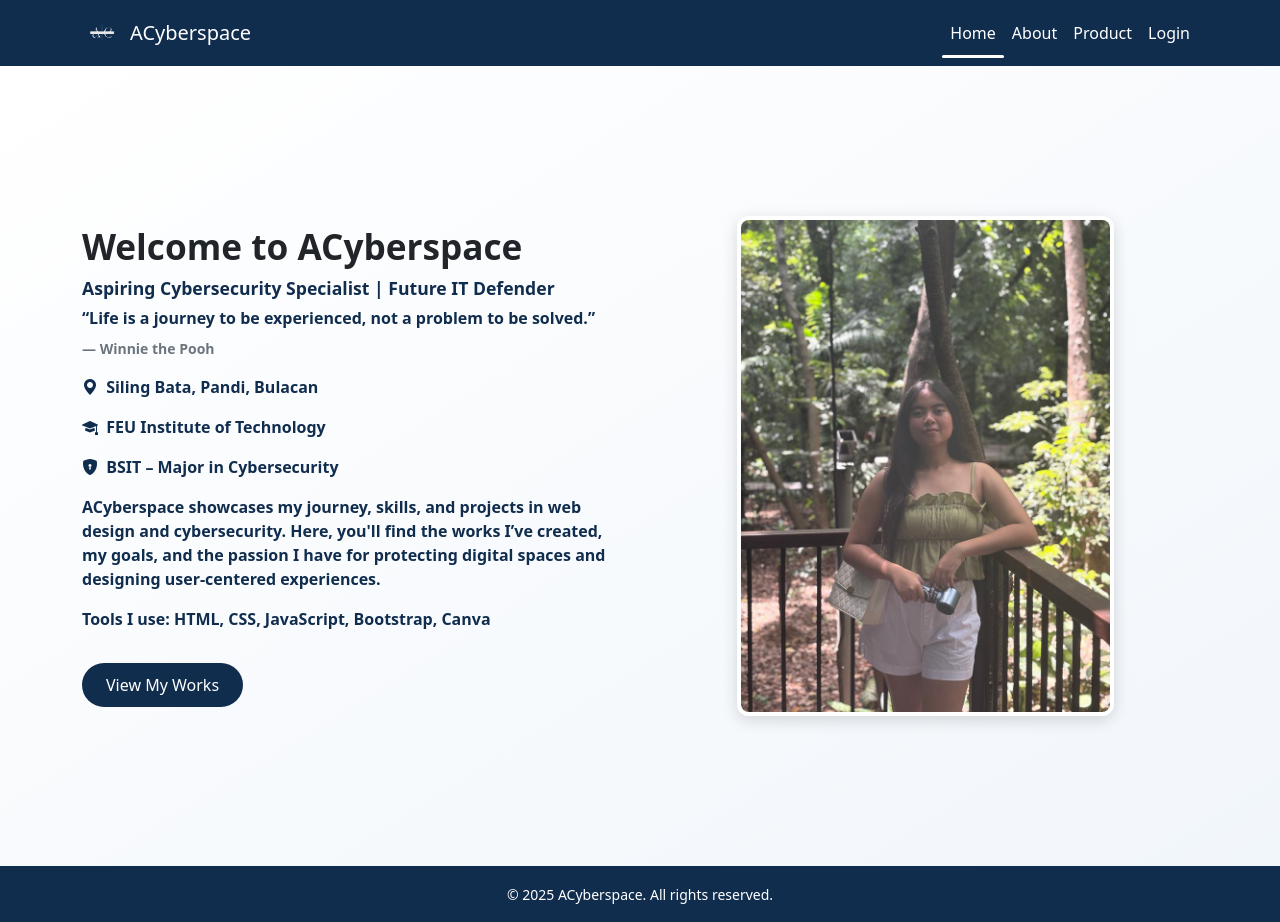
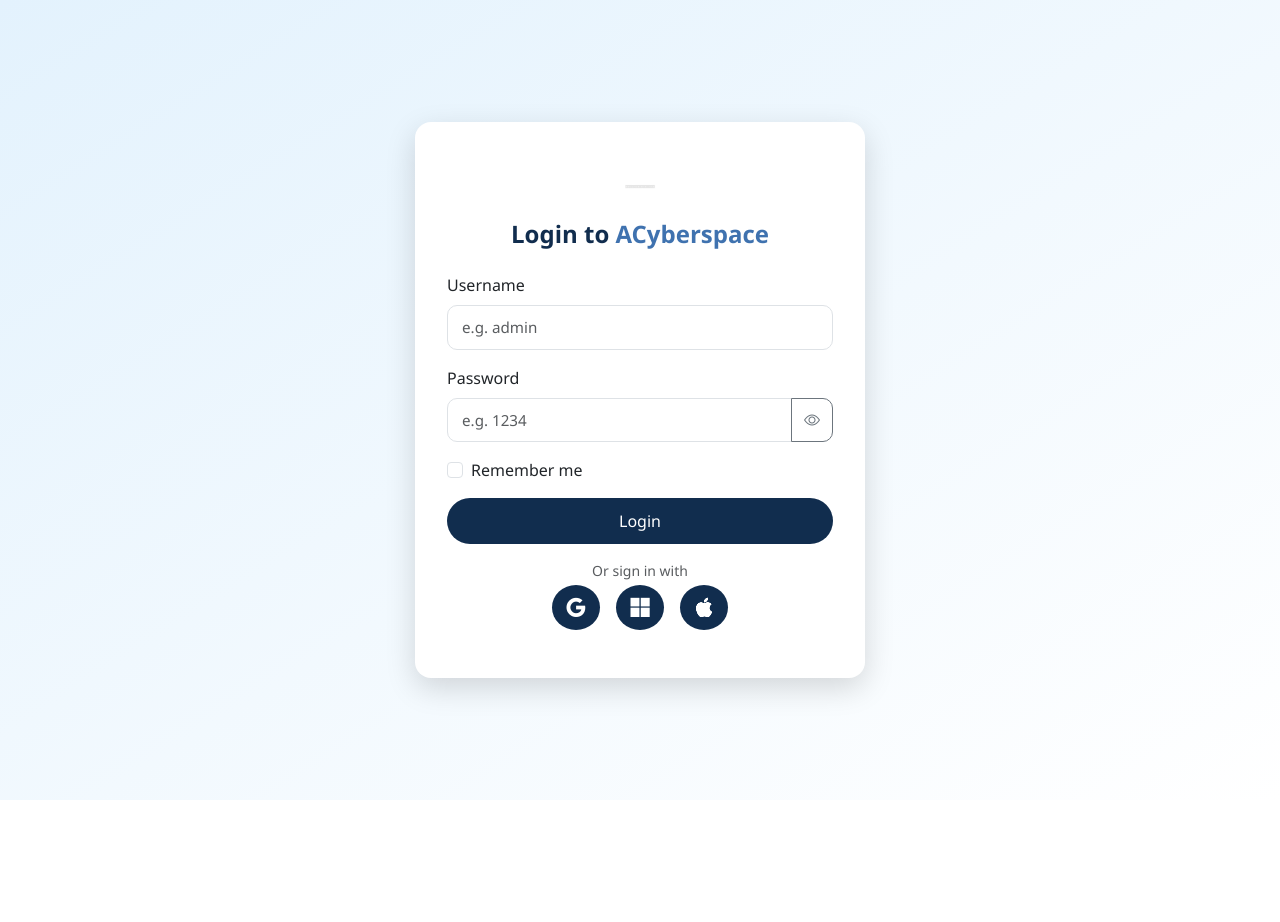
Before and after one commit to seaariii/aryannecruz_portfolio, a plain HTML site: page index.html in a window 1280 px wide. After the commit the page ends 800 px from the top, so only its background shows below. Drawn offline with nearby package versions, Linux system fonts and the light colour scheme.

Commit message:
Update index.html

```diff
--- a/index.html
+++ b/index.html
@@ -2,84 +2,174 @@
 <html lang="en">
 <head>
   <meta charset="UTF-8" />
-  <meta name="viewport" content="width=device-width, initial-scale=1.0" />
-  <title>ACyberspace</title>
+  <meta name="viewport" content="width=device-width, initial-scale=1.0"/>
+  <title>ACyberspace | Login</title>
+  <link rel="icon" href="image/logo.png" type="image/png" />
+  <link href="https://cdn.jsdelivr.net/npm/bootstrap@5.3.3/dist/css/bootstrap.min.css" rel="stylesheet"/>
+  <link href="https://cdn.jsdelivr.net/npm/bootstrap-icons@1.10.5/font/bootstrap-icons.css" rel="stylesheet"/>
+  <style>
+    body, html {
+      height: 100%;
+      margin: 0;
+      font-family: 'Segoe UI', sans-serif;
+      background: linear-gradient(to bottom right, #e3f2fd, #ffffff);
+    }
 
-  <link rel="icon" href="image/logo.png" type="image/png" />
-  <link href="https://cdn.jsdelivr.net/npm/bootstrap@5.3.3/dist/css/bootstrap.min.css" rel="stylesheet" />
-  <link href="https://cdn.jsdelivr.net/npm/bootstrap-icons@1.10.5/font/bootstrap-icons.css" rel="stylesheet" />
-  <link rel="stylesheet" href="style.css" />
+    .login-wrapper {
+      min-height: 100vh;
+      display: flex;
+      align-items: center;
+      justify-content: center;
+    }
+
+    .login-card {
+      max-width: 450px;
+      width: 100%;
+      background: white;
+      padding: 2.5rem 2rem;
+      border-radius: 16px;
+      box-shadow: 0 10px 30px rgba(0, 0, 0, 0.15);
+      text-align: center;
+    }
+
+    .login-card img {
+      height: 50px;
+      margin-bottom: 0.5rem;
+    }
+
+    .login-card h4 {
+      color: #112D4E;
+      font-weight: 700;
+      margin-bottom: 1.5rem;
+    }
+
+    .form-control {
+      border-radius: 10px;
+      padding: 10px 14px;
+      font-size: 0.95rem;
+    }
+
+    .btn-toggle {
+      border-radius: 0 10px 10px 0;
+    }
+
+    .btn-login {
+      background-color: #112D4E;
+      color: white;
+      font-weight: 500;
+      padding: 10px;
+      border-radius: 50px;
+      transition: background-color 0.3s ease, transform 0.2s ease;
+    }
+
+    .btn-login:hover {
+      background-color: #0f2442;
+      transform: scale(1.03);
+    }
+
+    .social-icons button {
+      margin: 0 8px;
+      font-size: 1.2rem;
+      padding: 0.5rem 0.9rem;
+      border: none;
+      border-radius: 50%;
+      background-color: #112D4E;
+      color: white;
+      transition: transform 0.3s;
+    }
+
+    .social-icons button:hover {
+      transform: scale(1.15);
+    }
+
+    .alert {
+      display: none;
+    }
+  </style>
 </head>
-<body style="background-color: #ffffff;">
+<body>
 
-  <!-- Navbar -->
-  <nav class="navbar navbar-expand-lg" style="background-color: #112D4E;">
-    <div class="container">
-      <a class="navbar-brand d-flex align-items-center text-white" href="index.html">
-        <img src="image/logo.png" alt="Logo" class="logo me-2" />
-        ACyberspace
-      </a>
-      <button class="navbar-toggler" type="button" data-bs-toggle="collapse"
-              data-bs-target="#navbarNav">
-        <span class="navbar-toggler-icon"></span>
-      </button>
-      <div class="collapse navbar-collapse" id="navbarNav">
-        <ul class="navbar-nav ms-auto">
-          <li class="nav-item"><a class="nav-link active-page" href="#">Home</a></li>
-          <li class="nav-item"><a class="nav-link" href="aboutme.html">About</a></li>
-          <li class="nav-item"><a class="nav-link" href="product.html">Product</a></li>
-          <li class="nav-item"><a class="nav-link" href="login.html">Login</a></li>
-        </ul>
+  <div class="login-wrapper">
+    <div class="login-card">
+      <img src="image/logo.png" alt="Logo" />
+      <h4>Login to <span style="color: #3F72AF;">ACyberspace</span></h4>
+
+      <div id="successAlert" class="alert alert-success text-center" role="alert">
+        Login successful! Redirecting to homepage...
+      </div>
+
+      <form onsubmit="return loginUser(event)">
+        <div class="mb-3 text-start">
+          <label for="username" class="form-label">Username</label>
+          <input type="text" id="username" class="form-control" placeholder="e.g. admin" />
+        </div>
+        <div class="mb-3 text-start">
+          <label for="password" class="form-label">Password</label>
+          <div class="input-group">
+            <input type="password" id="password" class="form-control" placeholder="e.g. 1234"/>
+            <button type="button" class="btn btn-outline-secondary btn-toggle" onclick="togglePassword()">
+              <i class="bi bi-eye" id="toggleIcon"></i>
+            </button>
+          </div>
+        </div>
+        <div class="form-check mb-3 text-start">
+          <input type="checkbox" class="form-check-input" id="rememberMe" />
+          <label class="form-check-label" for="rememberMe">Remember me</label>
+        </div>
+        <div class="d-grid mb-3">
+          <button type="submit" class="btn btn-login">Login</button>
+        </div>
+      </form>
+
+      <p class="text-muted small mt-3 mb-1">Or sign in with</p>
+      <div class="d-flex justify-content-center social-icons mb-2">
+        <button><i class="bi bi-google"></i></button>
+        <button><i class="bi bi-microsoft"></i></button>
+        <button><i class="bi bi-apple"></i></button>
       </div>
     </div>
-  </nav>
+  </div>
 
-  <!-- Hero Section -->
-  <section class="hero-section d-flex align-items-center" style="min-height: 100vh;">
-    <div class="container">
-      <div class="row align-items-center">
-        <!-- Left Column -->
-        <div class="col-lg-6 text-center text-lg-start mb-4 mb-lg-0">
-          <h1 class="fw-bold text-dark" style="font-size: 2.2rem;">Welcome to ACyberspace</h1>
-          <p class="tagline mb-1" style="font-size: 1.1rem;">Aspiring Cybersecurity Specialist | Future IT Defender</p>
-          <blockquote class="blockquote" style="color: #112D4E; font-size: 1rem;">
-            <p class="mb-1">“Life is a journey to be experienced, not a problem to be solved.”</p>
-            <footer class="blockquote-footer mt-2">Winnie the Pooh</footer>
-          </blockquote>
+  <script>
+    function togglePassword() {
+      const passwordInput = document.getElementById('password');
+      const icon = document.getElementById('toggleIcon');
+      if (passwordInput.type === 'password') {
+        passwordInput.type = 'text';
+        icon.classList.replace('bi-eye', 'bi-eye-slash');
+      } else {
+        passwordInput.type = 'password';
+        icon.classList.replace('bi-eye-slash', 'bi-eye');
+      }
+    }
 
-          <!-- Personal Info -->
-          <p class="mt-3" style="color: #112D4E; font-size: 1rem;"><i class="bi bi-geo-alt-fill me-1"></i> Siling Bata, Pandi, Bulacan</p>
-          <p style="color: #112D4E; font-size: 1rem;"><i class="bi bi-mortarboard-fill me-1"></i> FEU Institute of Technology</p>
-          <p style="color: #112D4E; font-size: 1rem;"><i class="bi bi-shield-lock-fill me-1"></i> BSIT – Major in Cybersecurity</p>
+    function loginUser(event) {
+      event.preventDefault();
 
-          <!-- Website Description -->
-          <p class="mt-3" style="color: #112D4E; font-size: 1rem;">
-            ACyberspace showcases my journey, skills, and projects in web design and cybersecurity. Here, you'll find the works I’ve created, my goals, and the passion I have for protecting digital spaces and designing user-centered experiences.
-          </p>
+      const username = document.getElementById('username').value.trim();
+      const password = document.getElementById('password').value.trim();
+      const alertBox = document.getElementById('successAlert');
 
-          <!-- Tools -->
-          <p class="mt-3" style="color: #112D4E; font-size: 1rem;">
-            Tools I use: HTML, CSS, JavaScript, Bootstrap, Canva
-          </p>
+      if (!username || !password) {
+        alert("Please enter both username and password.");
+        return false;
+      }
 
-          <!-- CTA Button -->
-          <a href="product.html" class="btn btn-custom mt-3">View My Works</a>
-        </div>
+      if (username !== "admin" || password !== "1234") {
+        alert("Incorrect username or password.\nUsername: admin\nPassword: 1234");
+        return false;
+      }
 
-        <!-- Right Column -->
-        <div class="col-lg-6 text-center">
-          <img src="image/hp.jpeg" alt="My Photo" class="portrait-img-lg img-fluid" />
-        </div>
-      </div>
-    </div>
-  </section>
+      sessionStorage.setItem("loggedIn", "true");
+      alertBox.style.display = 'block';
 
-  <!-- Footer -->
-  <footer class="text-white text-center py-3" style="background-color: #112D4E;">
-    <div class="container">
-      <small>&copy; 2025 ACyberspace. All rights reserved.</small>
-    </div>
-  </footer>
+      setTimeout(() => {
+        window.location.href = "home.html";
+      }, 1500);
+
+      return false;
+    }
+  </script>
 
   <script src="https://cdn.jsdelivr.net/npm/bootstrap@5.3.3/dist/js/bootstrap.bundle.min.js"></script>
 </body>
```
